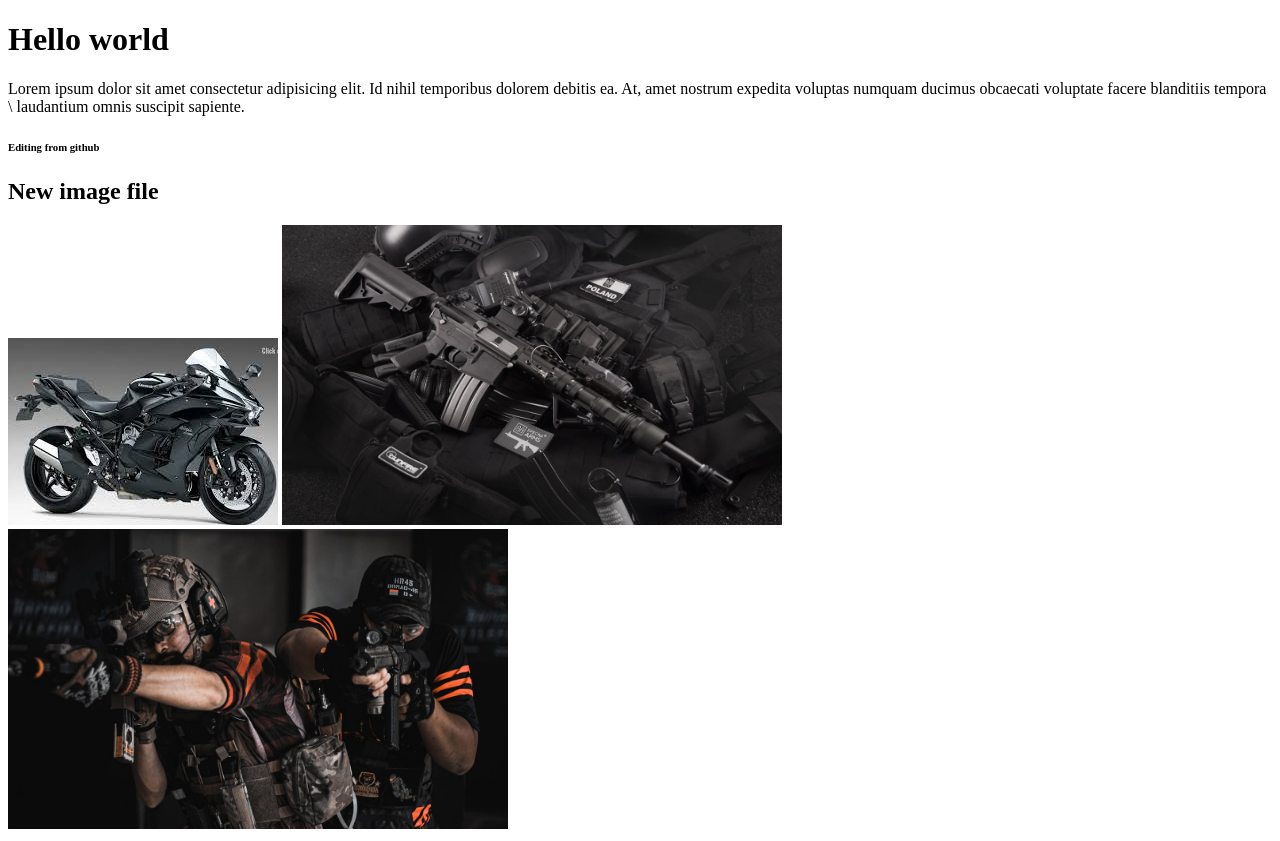
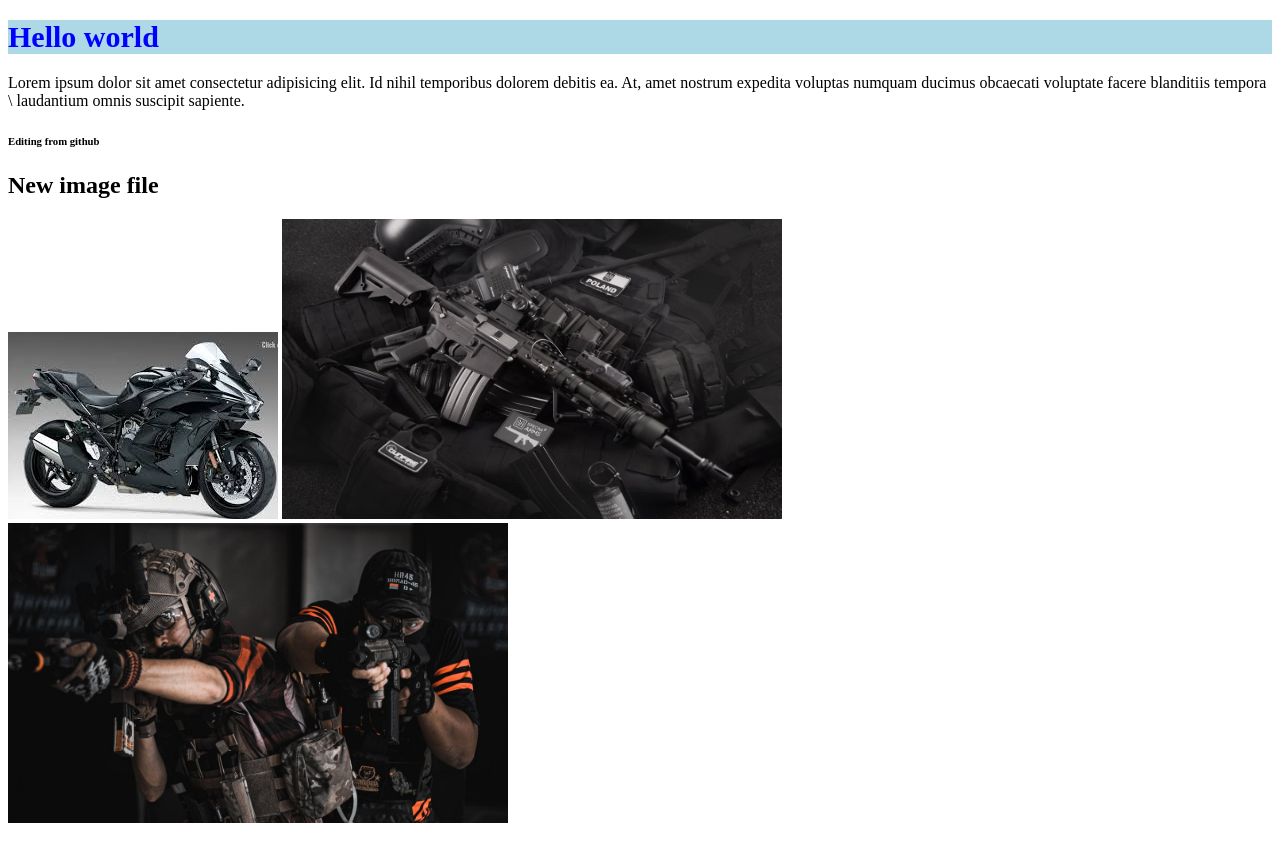
Before and after one commit to amaansheikh0/myFirstProject, a plain HTML site: page index.html in a window 1280 px wide. Drawn offline with Linux system fonts and the light colour scheme.

Commit message:
Styling added index.html

```diff
--- a/index.html
+++ b/index.html
@@ -4,6 +4,13 @@
     <meta charset="UTF-8">
     <meta name="viewport" content="width=device-width, initial-scale=1.0">
     <title>Document</title>
+    <style>
+        h1{
+        color: blue;
+        font-size: 30px;
+        background-color: lightblue;
+         }
+    </style>
 </head>
 <body>
     <div style="justify-content: center;">
```
